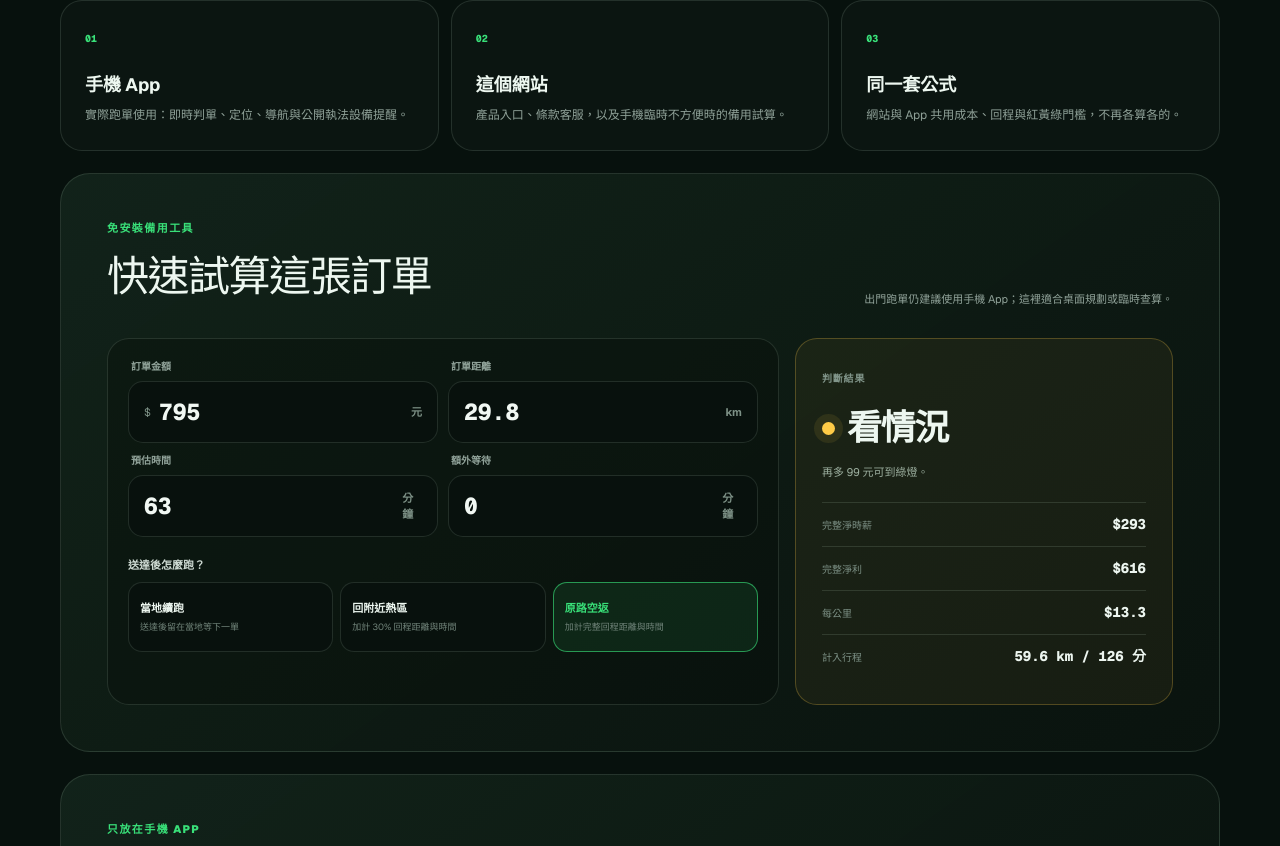
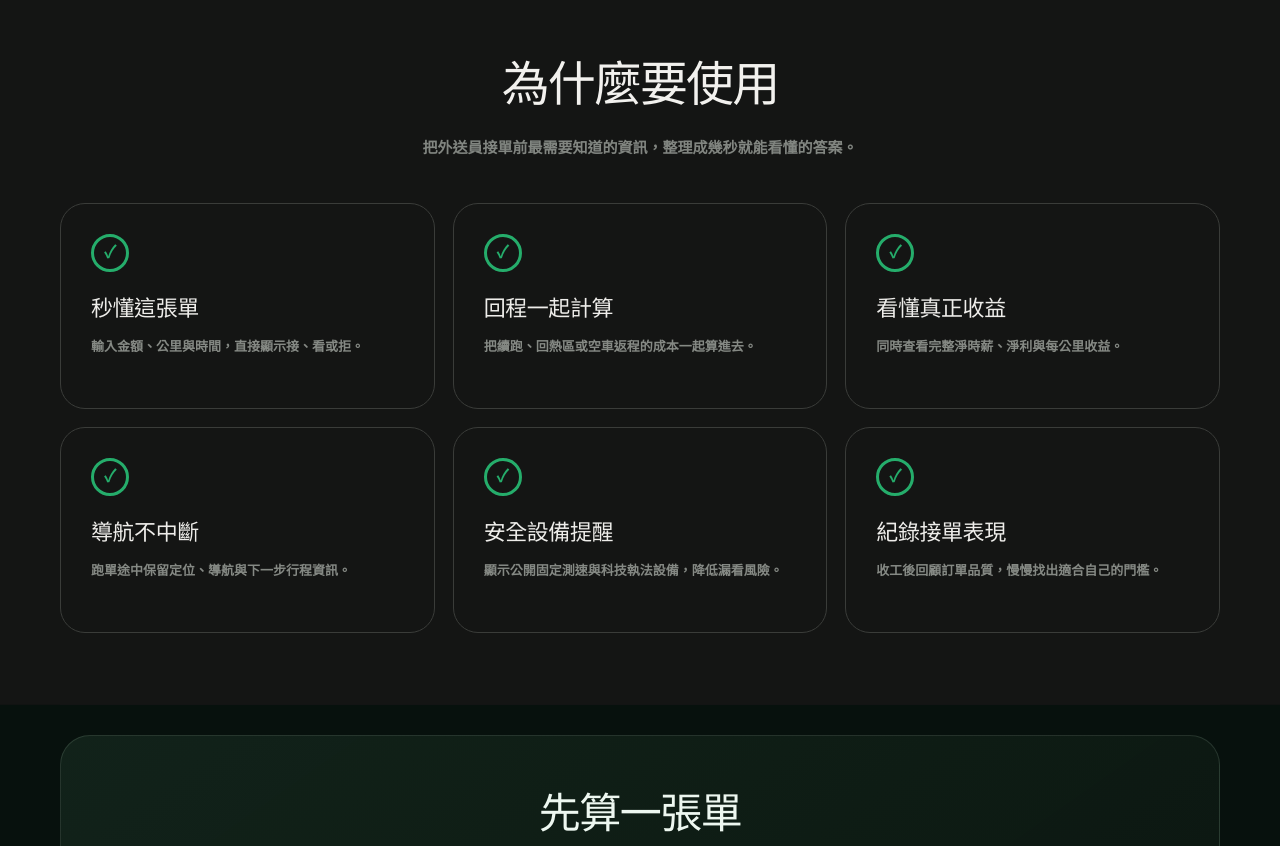
Before and after one commit to baka9881/order-radar, a Next.js app: page / in a window 1280 px wide. Shown: the part 874-1720 px from the top of the page. Built offline with nearby package versions, Linux system fonts and the light colour scheme.

Commit message:
feat: simplify landing page sections

```diff
--- a/app/ProductLanding.tsx
+++ b/app/ProductLanding.tsx
@@ -98,16 +98,24 @@ export function ProductLanding() {
         </div>
       </section>
 
-      <section className="product-role" aria-label="產品分工">
-        <article><span>01</span><strong>手機 App</strong><p>實際跑單使用：即時判單、定位、導航與公開執法設備提醒。</p></article>
-        <article><span>02</span><strong>這個網站</strong><p>產品入口、條款客服，以及手機臨時不方便時的備用試算。</p></article>
-        <article><span>03</span><strong>同一套公式</strong><p>網站與 App 共用成本、回程與紅黃綠門檻，不再各算各的。</p></article>
+      <section className="app-features why-section" id="app-features">
+        <div className="why-heading">
+          <h2>為什麼要使用</h2>
+          <p>把外送員接單前最需要知道的資訊，整理成幾秒就能看懂的答案。</p>
+        </div>
+        <div className="why-grid">
+          <article><span aria-hidden="true">✓</span><h3>秒懂這張單</h3><p>輸入金額、公里與時間，直接顯示接、看或拒。</p></article>
+          <article><span aria-hidden="true">✓</span><h3>回程一起計算</h3><p>把續跑、回熱區或空車返程的成本一起算進去。</p></article>
+          <article><span aria-hidden="true">✓</span><h3>看懂真正收益</h3><p>同時查看完整淨時薪、淨利與每公里收益。</p></article>
+          <article><span aria-hidden="true">✓</span><h3>導航不中斷</h3><p>跑單途中保留定位、導航與下一步行程資訊。</p></article>
+          <article><span aria-hidden="true">✓</span><h3>安全設備提醒</h3><p>顯示公開固定測速與科技執法設備，降低漏看風險。</p></article>
+          <article><span aria-hidden="true">✓</span><h3>紀錄接單表現</h3><p>收工後回顧訂單品質，慢慢找出適合自己的門檻。</p></article>
+        </div>
       </section>
 
       <section className="backup-calculator" id="calculator">
-        <div className="backup-heading">
-          <div><span className="landing-kicker">免安裝備用工具</span><h2>快速試算這張訂單</h2></div>
-          <p>出門跑單仍建議使用手機 App；這裡適合桌面規劃或臨時查算。</p>
+        <div className="backup-heading simple-section-heading">
+          <div><h2>先算一張單</h2><p>免安裝，填入四個數字就能看到結果。</p></div>
         </div>
         <div className="backup-layout">
           <div className="backup-form">
@@ -140,17 +148,8 @@ export function ProductLanding() {
         </div>
       </section>
 
-      <section className="app-features" id="app-features">
-        <div><span className="landing-kicker">只放在手機 App</span><h2>真正跑單時需要的功能</h2></div>
-        <div className="feature-grid">
-          <article><span>即時</span><h3>訂單出現就判斷</h3><p>辨識金額、距離與時間，直接顯示接、看或拒。</p></article>
-          <article><span>途中</span><h3>導航與安全提醒</h3><p>前景定位、語音提示，以及公開固定測速與科技執法資料。</p></article>
-          <article><span>收工</span><h3>本機訂單紀錄</h3><p>回顧淨時薪與接單品質，匿名資料計畫維持可選擇。</p></article>
-        </div>
-      </section>
-
       <section className="expo-test" id="expo-test">
-        <div><span className="landing-kicker">目前階段</span><h2>Expo Go 封閉測試中</h2></div>
+        <div className="simple-section-heading"><h2>如何開始測試</h2><p>目前先使用 Expo Go 體驗主要功能。</p></div>
         <ol>
           <li><span>1</span><p><strong>安裝 Expo Go</strong>目前用來確認 iPhone 介面、試算、地圖與前景定位。</p></li>
           <li><span>2</span><p><strong>使用測試 QR</strong>受邀測試者沿用原本 QR，不必每次更換。</p></li>
--- a/app/globals.css
+++ b/app/globals.css
@@ -3054,3 +3054,112 @@ footer p {
   .phone-position { left: 165px; }
   .product-role { margin-top: 18px; }
 }
+
+/* Simple scan-first sections inspired by the product reference layout. */
+.app-features.why-section {
+  margin-top: 0;
+  padding: 76px 0 72px;
+  border: 0;
+  border-radius: 0;
+  background: #141514;
+  box-shadow: 0 0 0 100vmax #141514;
+  clip-path: inset(0 -100vmax);
+}
+
+.why-heading {
+  margin-bottom: 42px !important;
+  text-align: center;
+}
+
+.why-heading h2 {
+  margin: 0;
+  color: #f2f1ee;
+  font-size: clamp(34px, 5vw, 48px);
+  letter-spacing: -0.04em;
+}
+
+.why-heading p,
+.simple-section-heading p {
+  margin: 16px auto 0;
+  color: #818580;
+  font-size: 15px;
+  font-weight: 650;
+  line-height: 1.65;
+}
+
+.why-grid {
+  display: grid;
+  grid-template-columns: repeat(3, minmax(0, 1fr));
+  gap: 18px;
+}
+
+.why-grid article {
+  min-height: 206px;
+  padding: 30px;
+  border: 1px solid #3a3c39;
+  border-radius: 25px;
+  background: #141514;
+}
+
+.why-grid article > span {
+  display: grid;
+  width: 38px;
+  height: 38px;
+  place-items: center;
+  border: 3px solid #25ad6b;
+  border-radius: 50%;
+  color: #25ad6b;
+  font-size: 17px;
+  font-weight: 950;
+}
+
+.why-grid h3 {
+  margin: 20px 0 0;
+  color: #eeedea;
+  font-size: 22px;
+  letter-spacing: -0.02em;
+}
+
+.why-grid p {
+  margin: 11px 0 0;
+  color: #858984;
+  font-size: 13px;
+  font-weight: 600;
+  line-height: 1.65;
+}
+
+.backup-calculator {
+  margin-top: 30px;
+}
+
+.simple-section-heading {
+  display: block;
+  width: 100%;
+  text-align: center;
+}
+
+.simple-section-heading h2 {
+  margin: 0;
+}
+
+.backup-heading.simple-section-heading > div {
+  width: 100%;
+}
+
+.expo-test > .simple-section-heading {
+  margin-bottom: 28px;
+}
+
+@media (max-width: 820px) {
+  .why-grid { grid-template-columns: repeat(2, minmax(0, 1fr)); }
+}
+
+@media (max-width: 560px) {
+  .app-features.why-section { padding: 58px 0 52px; }
+  .why-heading { margin-bottom: 28px !important; }
+  .why-heading p,
+  .simple-section-heading p { padding: 0 10px; font-size: 13px; }
+  .why-grid { grid-template-columns: 1fr; gap: 11px; }
+  .why-grid article { min-height: 0; padding: 23px; border-radius: 20px; }
+  .why-grid h3 { margin-top: 16px; font-size: 19px; }
+}
```
Also changed, not shown: 1 other file (tests, documents, lock files or other folders).
